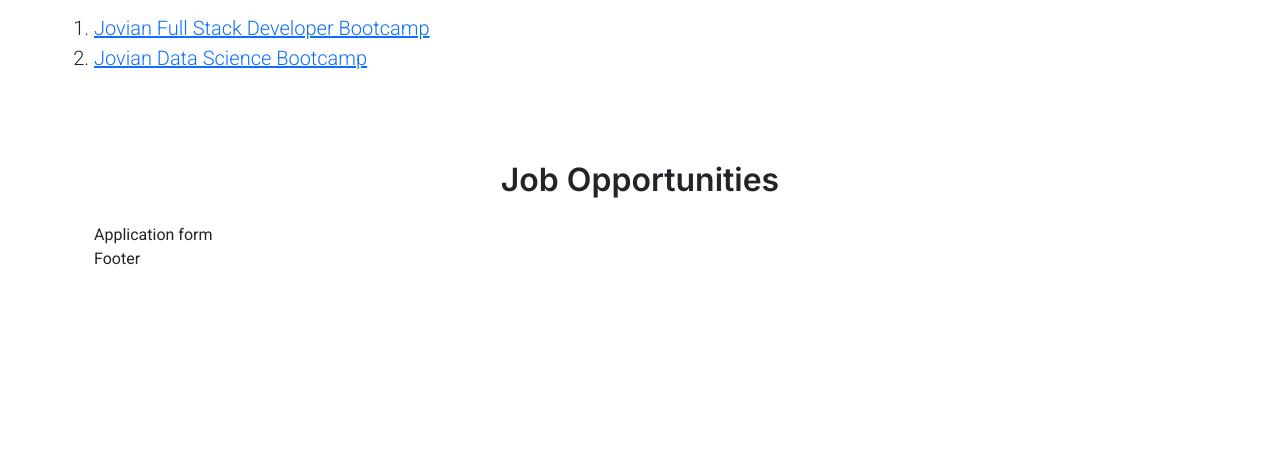
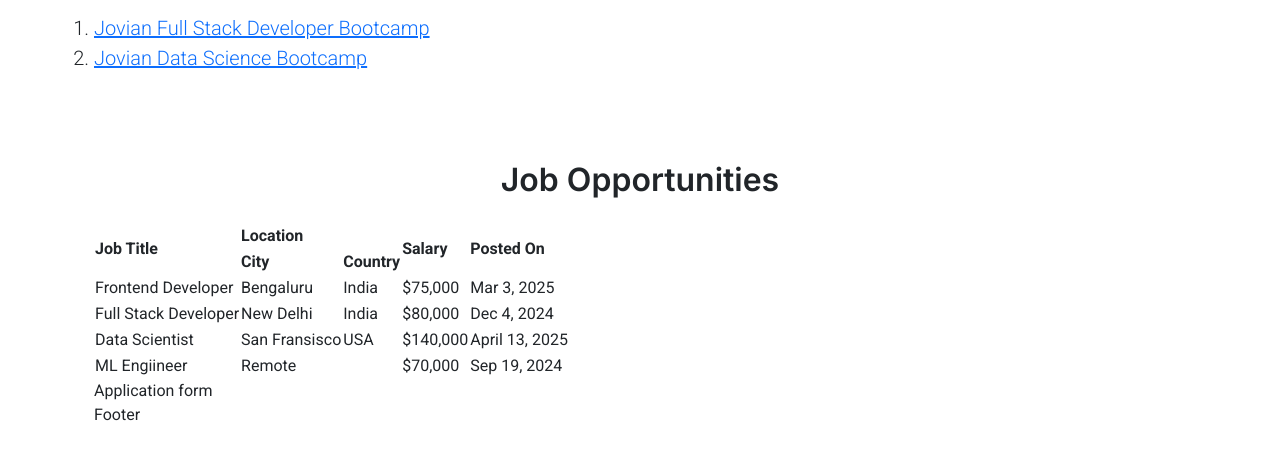
Before and after one commit to lengleman-spec/jovian-bootstrap, a plain HTML site: page src/index.html in a window 1280 px wide. Shown: the part 514-972 px from the top of the page. Before the commit the page ends 833 px from the top, so only its background shows below. Drawn offline with nearby package versions, Linux system fonts and the light colour scheme.

Commit message:
added table to appear on md and lg screens

```diff
--- a/src/index.html
+++ b/src/index.html
@@ -127,6 +127,48 @@
                 </div>
             </div>
         </div>
+        <!--JOBS TABLE (for md and lg viewports)-->
+        <div class="d-none d-md-block">
+            <table>
+                <tr>
+                    <th rowspan="2">Job Title</th>
+                    <th colspan="2">Location</th>
+                    <th rowspan="2">Salary</th>
+                    <th rowspan="2">Posted On</th>
+                </tr>
+                <tr>
+                    <th>City</th>
+                    <th>Country</th>
+                </tr>
+                <tr>
+                    <td>Frontend Developer</td>
+                    <td>Bengaluru</td>
+                    <td>India</td>
+                    <td>$75,000</td>
+                    <td>Mar 3, 2025</td>
+                </tr>
+                <tr>
+                    <td>Full Stack Developer</td>
+                    <td>New Delhi</td>
+                    <td>India</td>
+                    <td>$80,000</td>
+                    <td>Dec 4, 2024</td>
+                </tr>
+                <tr>
+                    <td>Data Scientist</td>
+                    <td>San Fransisco</td>
+                    <td>USA</td>
+                    <td>$140,000</td>
+                    <td>April 13, 2025</td>
+                </tr>
+                <tr>
+                    <td>ML Engiineer</td>
+                    <td colspan="2">Remote</td>
+                    <td>$70,000</td>
+                    <td>Sep 19, 2024</td>
+                </tr>
+            </table>
+        </div>
     <!-- APPLICATION FORM -->
     <div>Application form</div>
 
```
